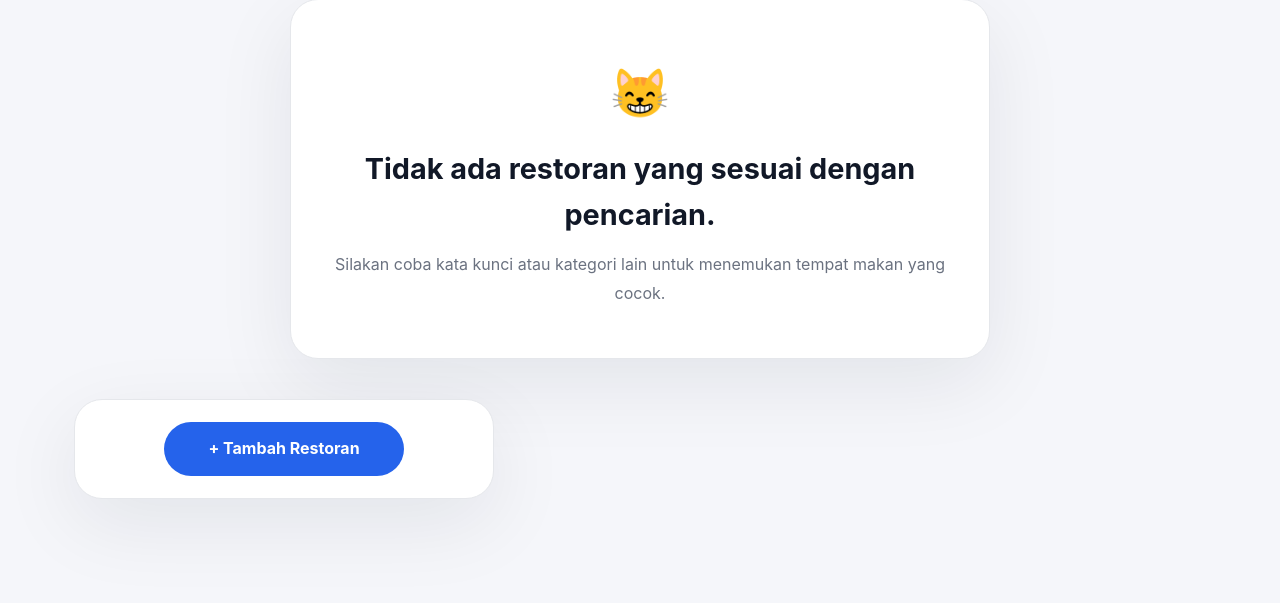
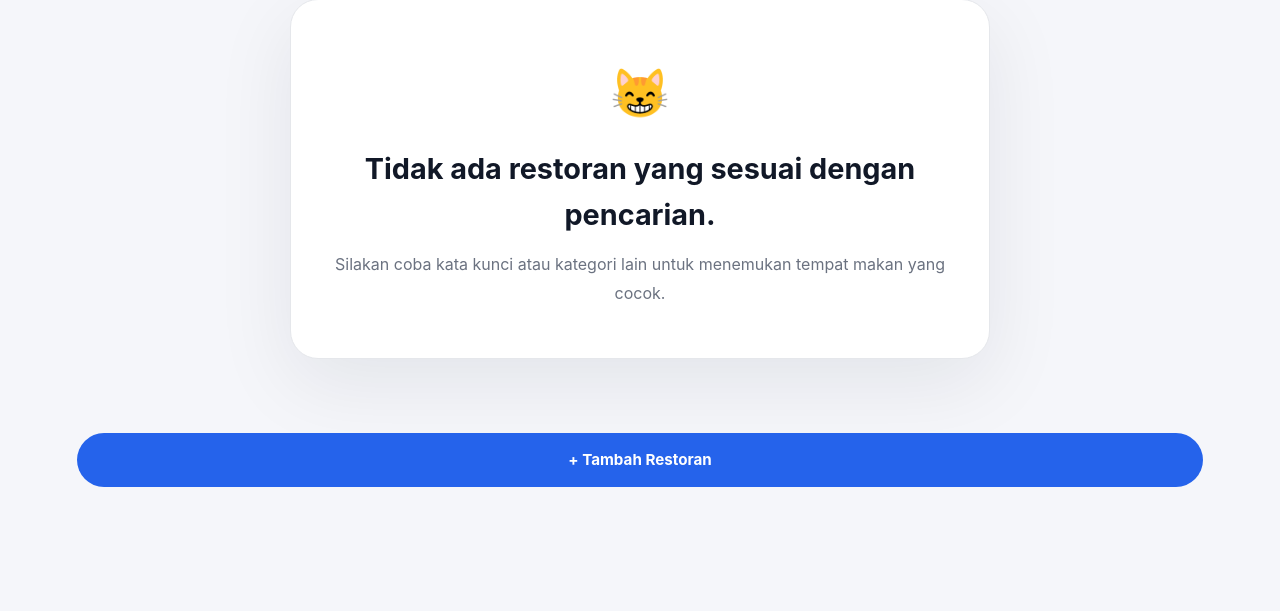
Before and after one commit to arinafazal/CICIPIN, a Flask app: page / in a window 1280 px wide. Shown: the part 887-1498 px from the top of the page. Before the commit the page ends 1451 px from the top, so only its background shows below. Run offline with Flask 3, Linux system fonts and the light colour scheme; the visitor is signed in with stand-in values (Sample User, id 1); data that the repository does not hold is empty.

Commit message:
perbaikan admin

```diff
--- a/static/style.css
+++ b/static/style.css
@@ -166,10 +166,18 @@ header {
     color: white;
     border: 1px solid transparent;
     padding: 12px 22px;
+    width: auto;
 }
 
 .btn-primary:hover {
     background: var(--primary-dark);
+}
+
+.btn-small {
+    padding: 8px 20px;
+    font-size: 0.85rem;
+    border-radius: 999px;
+    width: auto;
 }
 
 .btn-secondary {
@@ -920,6 +928,8 @@ main {
 
 .card-admin-buttons .btn {
     flex: 1;
+    padding: 10px 16px;
+    font-size: 0.9rem;
 }
 
 .wishlist-btn {
@@ -1128,6 +1138,24 @@ main {
     box-shadow: var(--shadow);
 }
 
+.admin-button-section {
+    max-width: 100% !important;
+    display: flex;
+    justify-content: center;
+    align-items: center;
+    padding: 20px 3px !important;
+    background: transparent !important;
+    border: none !important;
+    box-shadow: none !important;
+}
+
+.admin-button-section .btn {
+    width: auto;
+    border-radius: 28px;
+    padding: 11px 32px;
+    font-size: 0.95rem;
+}
+
 .form-section h2,
 .auth-card h1,
 .form-card h3 {
@@ -1205,6 +1233,7 @@ textarea:focus {
 .auth-action {
     margin-top: 16px;
     font-size: 0.95rem;
+    text-align: center;
 }
 
 .auth-link a,
--- a/templates/index.html
+++ b/templates/index.html
@@ -164,8 +164,8 @@
                         </div>
                         {% if is_admin %}
                         <div class="card-buttons card-admin-buttons">
-                            <a href="{{ url_for('edit_restaurant', restaurant_id=restaurant['_id']) }}" class="btn btn-primary">✏️ Edit</a>
-                            <a href="{{ url_for('delete_restaurant', restaurant_id=restaurant['_id']) }}" class="btn btn-danger" onclick="return confirm('Yakin ingin menghapus restoran ini?');">🗑️ Hapus</a>
+                            <a href="{{ url_for('edit_restaurant', restaurant_id=restaurant['_id']) }}" class="btn btn-primary">Edit</a>
+                            <a href="{{ url_for('delete_restaurant', restaurant_id=restaurant['_id']) }}" class="btn btn-danger" onclick="return confirm('Yakin ingin menghapus restoran ini?');">Hapus</a>
                         </div>
                         {% endif %}
                     </div>
@@ -183,9 +183,8 @@
 
         {% if username == 'admin' %}
         <section class="section">
-            <div class="form-section" style="text-align:center;">
-                <a href="{{ url_for('add_restaurant') }}" class="btn btn-primary"
-                    style="max-width:240px;margin:0 auto;">+ Tambah Restoran</a>
+            <div class="form-section admin-button-section">
+                <a href="{{ url_for('add_restaurant') }}" class="btn btn-primary">+ Tambah Restoran</a>
             </div>
         </section>
         {% endif %}
```
